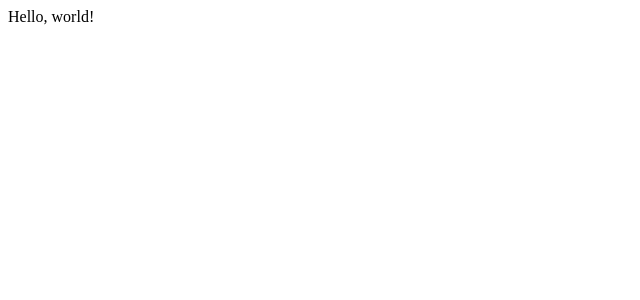
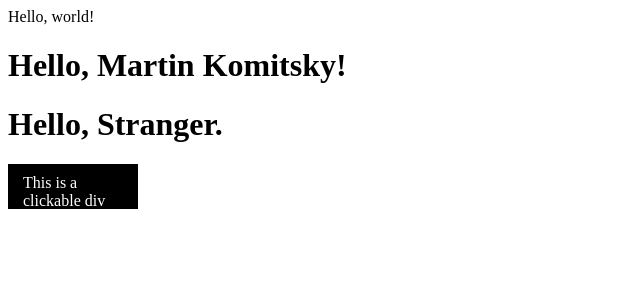
Before and after one commit to education-vk-company/lesson-5-samples, a React app: page / in a window 1280 px wide. Shown: the top 300 px of the page, without its empty margins (0-640 px from the left). Built offline with nearby package versions, Linux system fonts and the light colour scheme; the HTML template or start-up script is replaced by a standard one.

Commit message:
webpack config fixed, samples for 1 and 2

```diff
--- a/package.json
+++ b/package.json
@@ -5,8 +5,9 @@
 	"main": "index.js",
 	"scripts": {
 		"start": "npm run build && npm run serve",
-		"serve": "webpack-dev-server --config ./webpack.config.js --mode development",
-		"build": "webpack --config ./webpack.config.js --mode development"
+		"serve": "webpack-dev-server --no-cache --config ./webpack.config.js --mode development",
+		"build": "webpack --config ./webpack.config.js --mode development",
+		"watch": "webpack  --watch --config ./webpack.config.js --mode development"
 	},
 	"repository": {
 		"type": "git",
--- /dev/null
+++ b/src/5-react/2/attributes.js
@@ -0,0 +1,14 @@
+import React from 'react';
+
+const handleClick = () => {
+	alert('Why you coming FAST???');
+};
+
+const style = { background: 'black', color: 'white', height: 25, width: 100, padding: '10px 15px' };
+
+export const attributesEl = <div
+	tabIndex="0"
+	data-something= { 'azaza' }
+	style={ style }
+	onClick={ handleClick }
+>This is a clickable div</div>;
--- /dev/null
+++ b/src/5-react/2/expressions.js
@@ -0,0 +1,23 @@
+import React from 'react';
+
+function formatName(user) {
+	return user.firstName + ' ' + user.lastName;
+}
+
+const user = {
+	firstName: 'Martin',
+	lastName: 'Komitsky'
+};
+
+export function getGreeting(user) {
+	if (user) {
+		return <h1>Hello, { formatName(user) }!</h1>;
+	}
+	return <h1>Hello, Stranger.</h1>;
+}
+
+export const expression = (
+	<h1>
+		Hello, { formatName(user) }!
+	</h1>
+);
--- /dev/null
+++ b/src/5-react/2/index.js
@@ -0,0 +1,2 @@
+export * from './expressions';
+export * from './attributes';
--- a/src/5-react/index.js
+++ b/src/5-react/index.js
@@ -1 +1,2 @@
 export * from './1';
+export * from './2';
--- a/src/App.js
+++ b/src/App.js
@@ -1,12 +1,20 @@
 import React, { Component } from 'react';
 
-import { element } from './5-react/';
+import {
+	element,
+	expression,
+	getGreeting,
+	attributesEl
+} from './5-react/';
 
 class App extends Component {
 	render() {
 		return (
 			<div>
 				{ element }
+				{ expression }
+				{ getGreeting() }
+				{ attributesEl }
 			</div>
 		);
 	}
```
